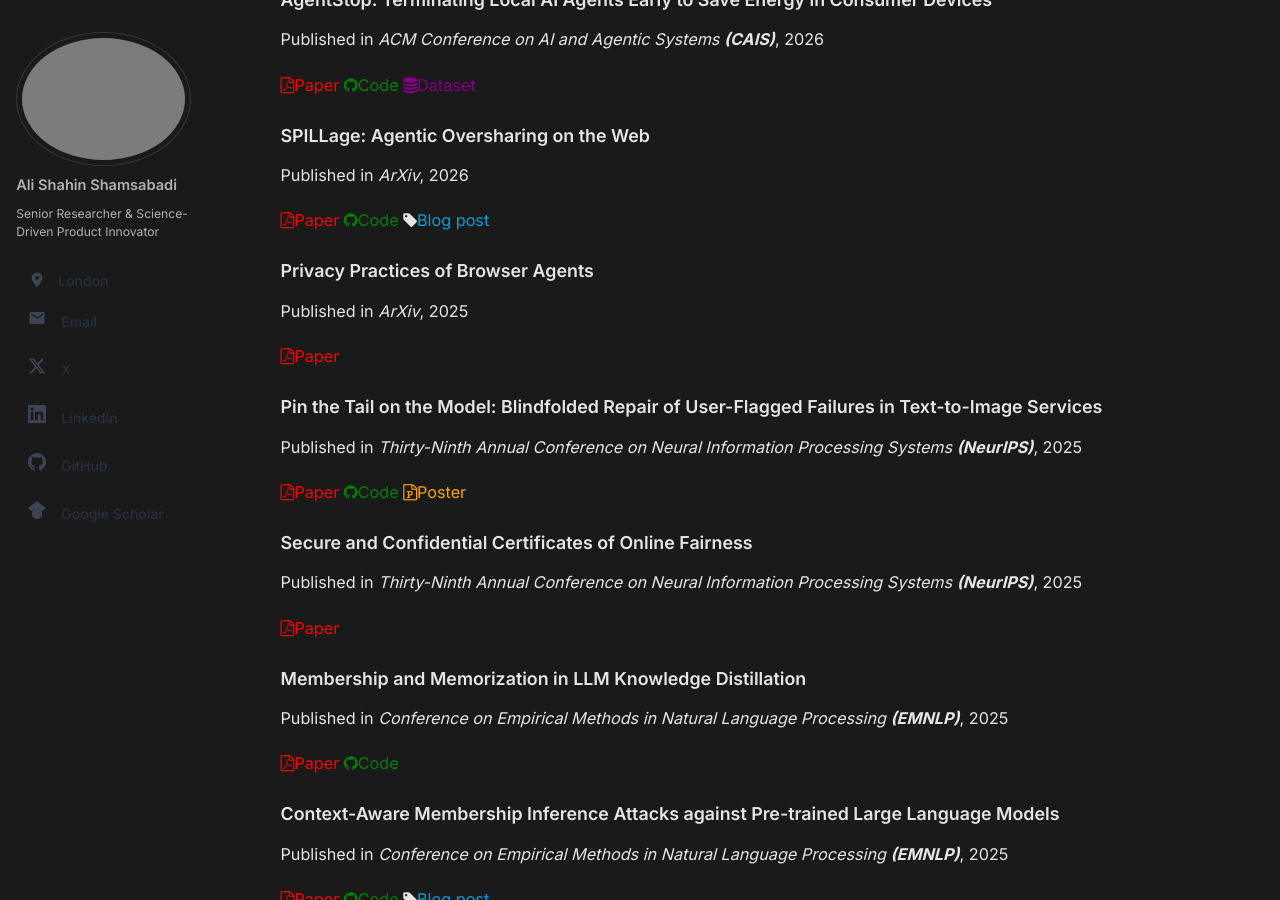
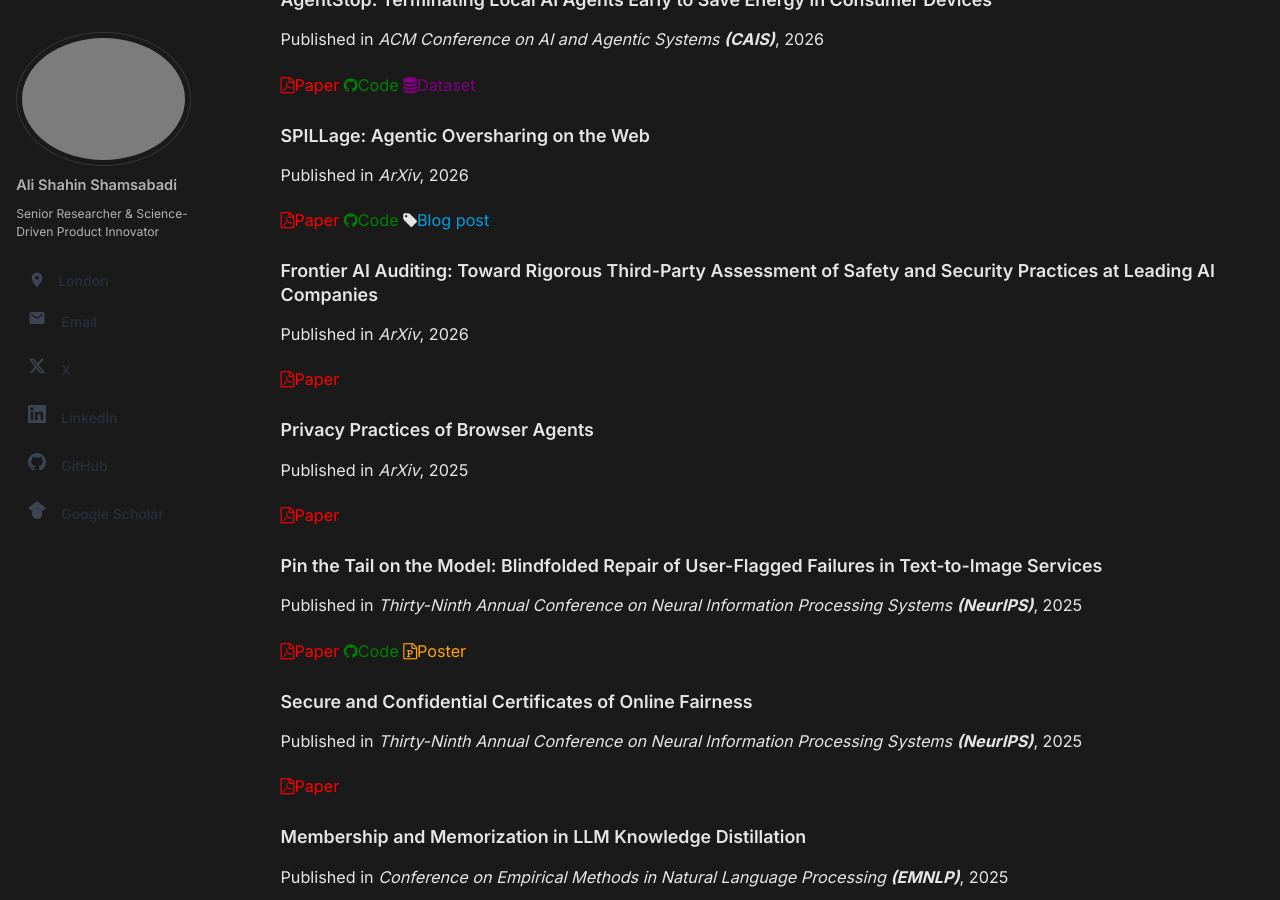
Before and after one commit to AliShahin/AliShahin.github.io, a Jekyll site: the page built from _pages/publications.md, in a window 1280 px wide and 900 px high, scrolled down 348 px. Built offline with Jekyll 4.4.1, drawn with Linux system fonts in a browser that asks for light colours.

Commit message:
Add Frontier AI Auditing paper and highlight

```diff
--- /dev/null
+++ b/_publications/2026-01-16_FrontierAIAuditing.md
@@ -0,0 +1,7 @@
+---
+title: "Frontier AI Auditing: Toward Rigorous Third-Party Assessment of Safety and Security Practices at Leading AI Companies"
+collection: publications
+excerpt: '<i class="fa fa-file-pdf-o" style="color:red"></i>[<font color="red">Paper</font>](https://arxiv.org/pdf/2601.11699)'
+date: 2026-01-16
+venue: 'ArXiv'
+---
```
Also changed, not shown: _pages/about.md (+4 -0 lines).
